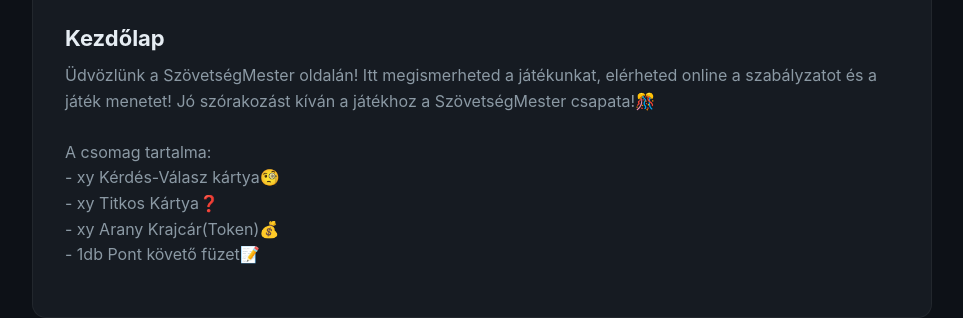
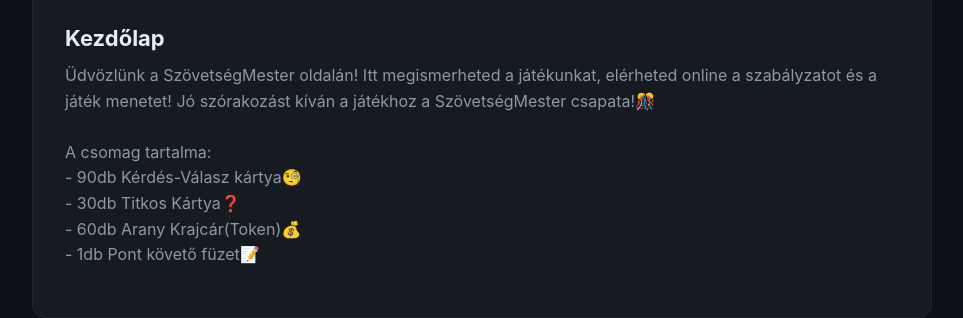
Before and after one commit to kistubus33/szovetsegmester, a plain HTML site: page index.html in a window 1280 px wide. Shown: the part 180-498 px from the top of the page, without its empty margins (158-1121 px from the left). Drawn offline with Linux system fonts and the light colour scheme.

Commit message:
Update index.html

```diff
--- a/index.html
+++ b/index.html
@@ -245,7 +245,7 @@
     <div class="panel">
       <section id="home" class="content active">
         <h1>Kezdőlap</h1>
-        <p>Üdvözlünk a SzövetségMester oldalán! Itt megismerheted a játékunkat, elérheted online a szabályzatot és a játék menetet! Jó szórakozást kíván a játékhoz a SzövetségMester csapata!🎊<br><br>A csomag tartalma:<br>  - xy Kérdés-Válasz kártya🧐<br>   - xy Titkos Kártya❓<br>  - xy Arany Krajcár(Token)💰<br>   - 1db Pont követő füzet📝<br></p>
+        <p>Üdvözlünk a SzövetségMester oldalán! Itt megismerheted a játékunkat, elérheted online a szabályzatot és a játék menetet! Jó szórakozást kíván a játékhoz a SzövetségMester csapata!🎊<br><br>A csomag tartalma:<br>  - 90db Kérdés-Válasz kártya🧐<br>   - 30db Titkos Kártya❓<br>  - 60db Arany Krajcár(Token)💰<br>   - 1db Pont követő füzet📝<br></p>
         <div class="gallery">
             <div class="top-row">
                 <div class="flip-card">
```
